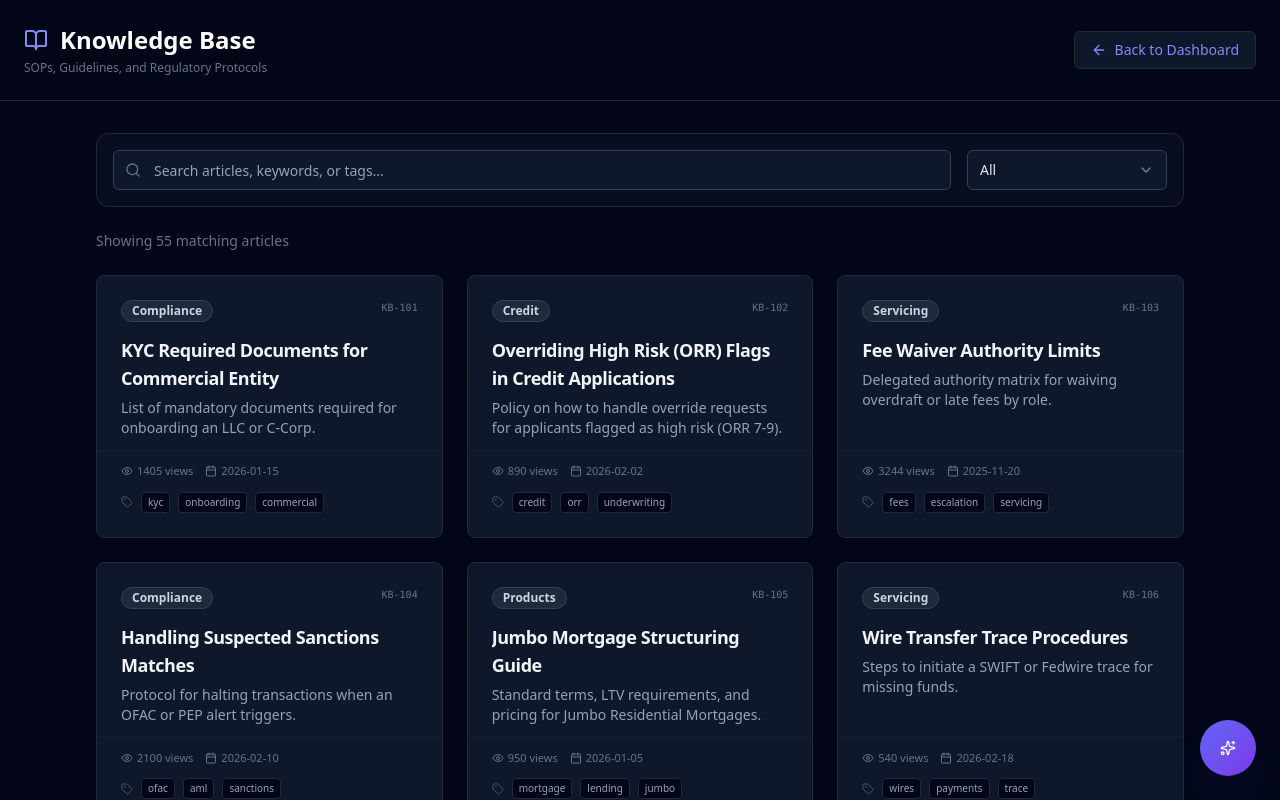
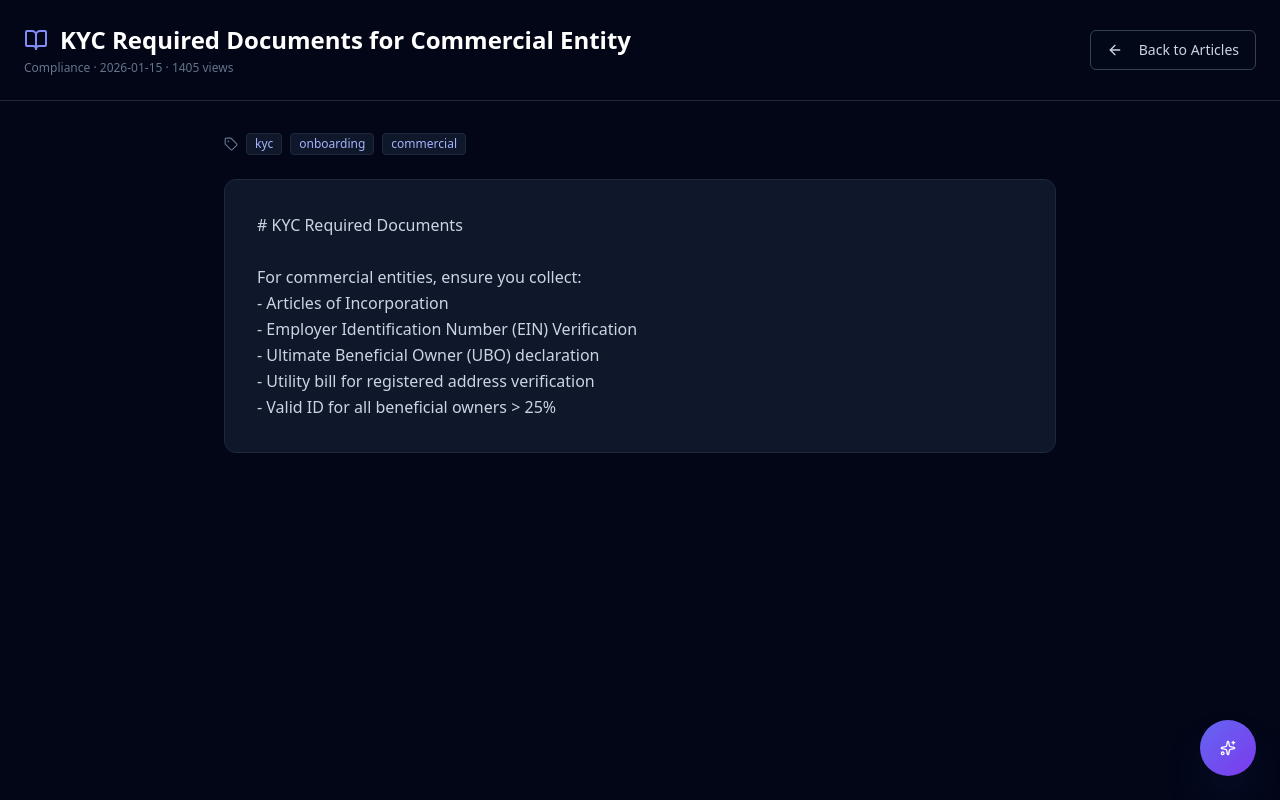
Before and after one commit to SumitSahacatiim2010/agentic-crm, a Next.js app: page /knowledge in a window 1280 px wide. Both pictures are taken after a click on the element 269 px from the left and 406 px from the top of the page. Shown: the top 800 px of the page. Built offline with nearby package versions, Linux system fonts and the light colour scheme; what @insforge/nextjs, @insforge/sdk would draw is missing.

Commit message:
fix(phase-11): module gaps — KB detail view, AML escalation, CLV revenue floor, knowledge page interactivity

```diff
--- a/src/app/knowledge/page.tsx
+++ b/src/app/knowledge/page.tsx
@@ -13,6 +13,7 @@ import Link from "next/link";
 export default function KnowledgeBasePage() {
     const [searchTerm, setSearchTerm] = useState("");
     const [selectedCategory, setSelectedCategory] = useState<string>("All");
+    const [selectedArticle, setSelectedArticle] = useState<KnowledgeArticle | null>(null);
 
     const categories = ["All", ...Array.from(new Set(KNOWLEDGE_BASE.map(a => a.category)))];
 
@@ -23,6 +24,38 @@ export default function KnowledgeBasePage() {
         const matchesCategory = selectedCategory === "All" || article.category === selectedCategory;
         return matchesSearch && matchesCategory;
     });
+
+    if (selectedArticle) {
+        return (
+            <div className="min-h-screen bg-slate-950 flex flex-col font-sans text-slate-200">
+                <header className="border-b border-slate-800 bg-slate-950 p-6 shrink-0 flex items-center justify-between">
+                    <div>
+                        <h1 className="text-2xl font-bold text-white flex items-center gap-3">
+                            <BookOpen className="h-6 w-6 text-indigo-400" />
+                            {selectedArticle.title}
+                        </h1>
+                        <p className="text-xs text-slate-500 mt-1">{selectedArticle.category} · {selectedArticle.lastUpdated} · {selectedArticle.views} views</p>
+                    </div>
+                    <Button variant="outline" className="border-slate-700 text-slate-300" onClick={() => setSelectedArticle(null)}>
+                        <ArrowLeft className="mr-2 h-4 w-4" /> Back to Articles
+                    </Button>
+                </header>
+                <main className="flex-1 overflow-y-auto w-full">
+                    <div className="max-w-4xl mx-auto p-6 lg:p-8 space-y-6">
+                        <div className="flex items-center gap-2 flex-wrap">
+                            <Tag className="h-3.5 w-3.5 text-slate-500" />
+                            {selectedArticle.tags.map(tag => (
+                                <span key={tag} className="text-xs bg-slate-900 text-indigo-300 px-2 py-0.5 rounded border border-slate-800">{tag}</span>
+                            ))}
+                        </div>
+                        <div className="prose prose-invert prose-sm max-w-none bg-slate-900 border border-slate-800 rounded-xl p-6 lg:p-8">
+                            <div className="whitespace-pre-wrap text-slate-300 leading-relaxed">{selectedArticle.content}</div>
+                        </div>
+                    </div>
+                </main>
+            </div>
+        );
+    }
 
     return (
         <div className="min-h-screen bg-slate-950 flex flex-col font-sans text-slate-200">
@@ -72,7 +105,7 @@ export default function KnowledgeBasePage() {
                     {/* Article Grid */}
                     <div className="grid grid-cols-1 md:grid-cols-2 lg:grid-cols-3 gap-6">
                         {filteredArticles.map(article => (
-                            <Card key={article.id} className="bg-slate-900 border-slate-800 hover:border-indigo-500/50 transition-colors cursor-pointer group flex flex-col h-full">
+                            <Card key={article.id} onClick={() => setSelectedArticle(article)} className="bg-slate-900 border-slate-800 hover:border-indigo-500/50 transition-colors cursor-pointer group flex flex-col h-full">
                                 <CardHeader className="pb-3 flex-1">
                                     <div className="flex justify-between items-start mb-2">
                                         <Badge variant="outline" className="bg-slate-800 text-slate-300 border-slate-700">{article.category}</Badge>
--- a/src/components/onboarding/Step3AMLScreening.tsx
+++ b/src/components/onboarding/Step3AMLScreening.tsx
@@ -2,6 +2,7 @@ import { OnboardingState } from "./types";
 import { useEffect, useState, useRef } from "react";
 import { Loader2, CheckCircle2, AlertTriangle, XCircle } from "lucide-react";
 import { Button } from "@/components/ui/button";
+import { toast } from "sonner";
 
 interface Props {
     state: OnboardingState['aml'];
@@ -107,7 +108,7 @@ export function Step3AMLScreening({ state, identityState, updateState, onNext }:
                                 <div>
                                     <h4 className="text-amber-400 font-medium">Pending Compliance Review</h4>
                                     <p className="text-sm text-slate-400 mt-1">A potential match or medium risk indicator was found. A compliance officer must manually review this application.</p>
-                                    <Button className="mt-4 bg-amber-600 hover:bg-amber-700 text-white">Escalate to Compliance</Button>
+                                    <Button onClick={() => { toast.success("Escalated to Compliance Team", { description: "A compliance officer has been notified and will review this application within 24 hours." }); }} className="mt-4 bg-amber-600 hover:bg-amber-700 text-white">Escalate to Compliance</Button>
                                 </div>
                             </div>
                         )}
@@ -118,7 +119,7 @@ export function Step3AMLScreening({ state, identityState, updateState, onNext }:
                                 <div>
                                     <h4 className="text-red-400 font-medium">Onboarding Rejected</h4>
                                     <p className="text-sm text-slate-400 mt-1">Critical AML or sanctions block found. Onboarding cannot proceed.</p>
-                                    <Button className="mt-4 bg-red-900 border border-red-800 text-white hover:bg-red-800">Refer to Compliance Officer</Button>
+                                    <Button onClick={() => { toast.info("Referred to Compliance Officer", { description: "This application has been flagged for manual AML/Sanctions review. The applicant will be contacted within 48 hours." }); }} className="mt-4 bg-red-900 border border-red-800 text-white hover:bg-red-800">Refer to Compliance Officer</Button>
                                 </div>
                             </div>
                         )}
--- a/src/lib/models/clv.ts
+++ b/src/lib/models/clv.ts
@@ -44,6 +44,10 @@ export async function calculateCLV(customerId: string): Promise<CLVProjection> {
     // Add flat activity value per product
     baseRevenueYr += products.length * 150;
 
+    // Minimum revenue floor per tier so CLV never shows $0 for demo data
+    const MIN_REVENUE: Record<string, number> = { 'Standard': 1200, 'Premium': 4800, 'HNW': 18000, 'UHNW': 48000, 'Default': 1200 };
+    baseRevenueYr = Math.max(baseRevenueYr, MIN_REVENUE[tier] || MIN_REVENUE['Default']);
+
     // 2. Cost to Serve
     const costToServeYr = COST_TO_SERVE_TIERS[tier] || COST_TO_SERVE_TIERS['Default'];
 
```
